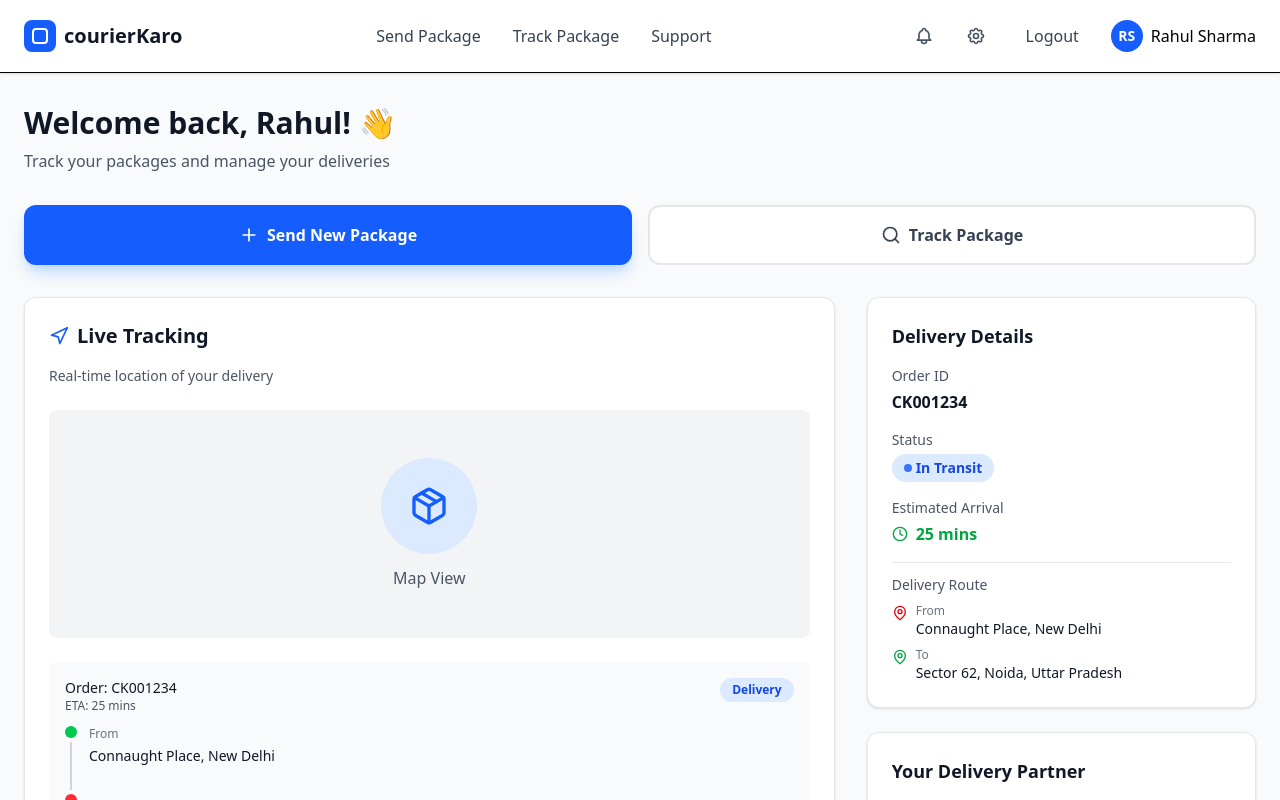
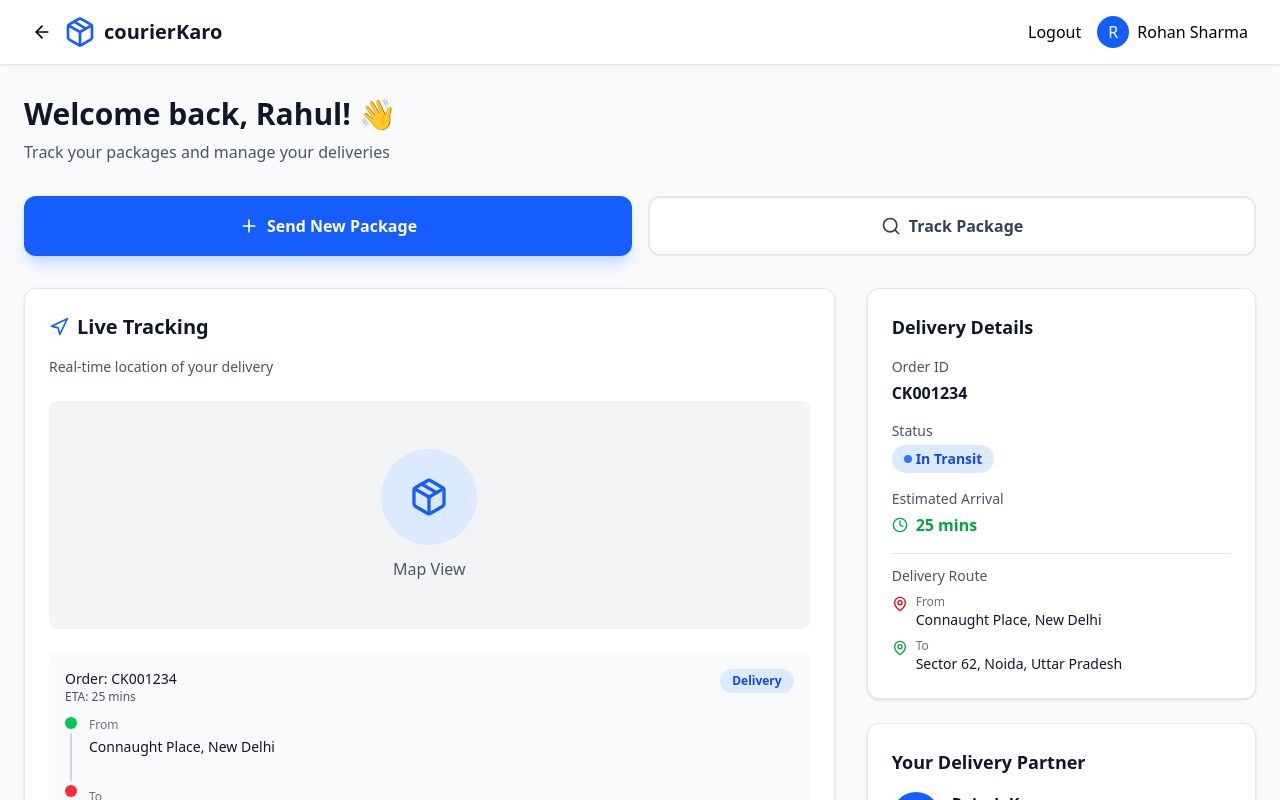
Before and after one commit to Aakarshpandey/CDAC-Courier-Service-Management, a React (Vite) app in the folder Frontend/Courier-Service-Management/: page /user-dashboard in a window 1280 px wide. Shown: the top 800 px of the page. Built offline with nearby package versions, Linux system fonts and the light colour scheme.

Commit message:
changed Navbar in user dashboard

```diff
--- a/Frontend/Courier-Service-Management/src/pages/BookingDetails/BookingDetails.jsx
+++ b/Frontend/Courier-Service-Management/src/pages/BookingDetails/BookingDetails.jsx
@@ -1,5 +1,6 @@
 import React, { useState, createContext, useContext } from 'react';
 import { MapPin, Package, CheckCircle, Clock, IndianRupee, ArrowLeft, ChevronRight } from 'lucide-react';
+import Navbar from '../../components/NavBar/Navbar';
 
 // Context for sharing booking data across pages
 const BookingContext = createContext();
@@ -53,45 +54,47 @@ const validateWeight = (weight, vehicleType) => {
   return { valid: true, message: '' };
 };
 
-// Navbar Component
-const Navbar = ({ onBack, showBackButton = true }) => {
-  return (
-    <header className="bg-white shadow-sm border-b">
-      <div className="max-w-7xl mx-auto px-6 py-4 flex items-center justify-between">
-        <div className="flex items-center gap-4">
-          {showBackButton && (
-            <button onClick={onBack} className="p-2 hover:bg-gray-100 rounded-lg transition">
-              <ArrowLeft size={20} />
-            </button>
-          )}
-          <div className="flex items-center gap-2">
-            <div className="w-8 h-8 bg-blue-600 rounded-lg flex items-center justify-center">
-              <div className="w-4 h-4 border-2 border-white rounded"></div>
-            </div>
-            <span className="font-semibold text-xl text-gray-900">courierKaro</span>
-          </div>
-        </div>
+const adminUser = { name: "Rohan Sharma" };
 
-        <div className="flex items-center gap-4">
-          <button className="p-2 hover:bg-gray-100 rounded-lg transition">
-            <svg className="w-5 h-5 text-gray-600" fill="none" stroke="currentColor" viewBox="0 0 24 24">
-              <path strokeLinecap="round" strokeLinejoin="round" strokeWidth={2} d="M15 17h5l-1.405-1.405A2.032 2.032 0 0118 14.158V11a6.002 6.002 0 00-4-5.659V5a2 2 0 10-4 0v.341C7.67 6.165 6 8.388 6 11v3.159c0 .538-.214 1.055-.595 1.436L4 17h5m6 0v1a3 3 0 11-6 0v-1m6 0H9" />
-            </svg>
-          </button>
-          <button className="px-4 py-2 text-gray-700 hover:bg-gray-100 rounded-lg transition">
-            Logout
-          </button>
-          <div className="flex items-center gap-2">
-            <div className="w-8 h-8 bg-blue-600 rounded-full flex items-center justify-center text-white font-semibold text-sm">
-              RS
-            </div>
-            <span className="font-medium">Rahul Sharma</span>
-          </div>
-        </div>
-      </div>
-    </header>
-  );
-};
+// // Navbar Component
+// const Navbar = ({ onBack, showBackButton = true }) => {
+//   return (
+//     <header className="bg-white shadow-sm border-b">
+//       <div className="max-w-7xl mx-auto px-6 py-4 flex items-center justify-between">
+//         <div className="flex items-center gap-4">
+//           {showBackButton && (
+//             <button onClick={onBack} className="p-2 hover:bg-gray-100 rounded-lg transition">
+//               <ArrowLeft size={20} />
+//             </button>
+//           )}
+//           <div className="flex items-center gap-2">
+//             <div className="w-8 h-8 bg-blue-600 rounded-lg flex items-center justify-center">
+//               <div className="w-4 h-4 border-2 border-white rounded"></div>
+//             </div>
+//             <span className="font-semibold text-xl text-gray-900">courierKaro</span>
+//           </div>
+//         </div>
+
+//         <div className="flex items-center gap-4">
+//           <button className="p-2 hover:bg-gray-100 rounded-lg transition">
+//             <svg className="w-5 h-5 text-gray-600" fill="none" stroke="currentColor" viewBox="0 0 24 24">
+//               <path strokeLinecap="round" strokeLinejoin="round" strokeWidth={2} d="M15 17h5l-1.405-1.405A2.032 2.032 0 0118 14.158V11a6.002 6.002 0 00-4-5.659V5a2 2 0 10-4 0v.341C7.67 6.165 6 8.388 6 11v3.159c0 .538-.214 1.055-.595 1.436L4 17h5m6 0v1a3 3 0 11-6 0v-1m6 0H9" />
+//             </svg>
+//           </button>
+//           <button className="px-4 py-2 text-gray-700 hover:bg-gray-100 rounded-lg transition">
+//             Logout
+//           </button>
+//           <div className="flex items-center gap-2">
+//             <div className="w-8 h-8 bg-blue-600 rounded-full flex items-center justify-center text-white font-semibold text-sm">
+//               RS
+//             </div>
+//             <span className="font-medium">Rahul Sharma</span>
+//           </div>
+//         </div>
+//       </div>
+//     </header>
+//   );
+// };
 
 // Progress Steps Component
 const ProgressSteps = ({ currentStep }) => {
@@ -909,10 +912,11 @@ const BookingFlowApp = () => {
   return (
     <BookingContext.Provider value={{ bookingData, updateBookingData }}>
       <div className="min-h-screen bg-gray-50">
-        <Navbar
+        {/* <Navbar
           onBack={goToPreviousStep}
           showBackButton={currentStep > 1}
-        />
+        /> */}
+        <Navbar user ={adminUser} />
         <ProgressSteps currentStep={currentStep} />
 
         {currentStep === 1 && (
--- a/Frontend/Courier-Service-Management/src/pages/UserDashboard/UserDashboard.jsx
+++ b/Frontend/Courier-Service-Management/src/pages/UserDashboard/UserDashboard.jsx
@@ -1,12 +1,13 @@
 import React, { useState } from 'react';
 import { Plus, Search, Navigation, Phone, MessageCircle, Clock, MapPin, Package } from 'lucide-react';
 import { useNavigate } from 'react-router-dom';
+import Navbar from '../../components/NavBar/Navbar';
 
 const UserDashboard = () => {
   const [activeTracking, setActiveTracking] = useState(true);
 
   const navigate = useNavigate();
-
+  const user = { name: "Rohan Sharma" }
   // Mock data
   const deliveryData = {
     orderId: 'CK001234',
@@ -43,57 +44,7 @@ const UserDashboard = () => {
 
   return (
     <div className="min-h-screen bg-gray-50">
-      {/* Enhanced Navbar */}
-      <header className="bg-white shadow-sm border-b">
-        <div className="max-w-7xl mx-auto px-6 py-4">
-          <div className="flex items-center justify-between">
-            {/* Logo */}
-            <div className="flex items-center gap-2">
-              <div className="w-8 h-8 bg-blue-600 rounded-lg flex items-center justify-center">
-                <div className="w-4 h-4 border-2 border-white rounded"></div>
-              </div>
-              <span className="font-semibold text-xl text-gray-900">courierKaro</span>
-            </div>
-
-            {/* Navigation Links */}
-            <nav className="hidden md:flex items-center gap-8">
-              <a href="#" className="text-gray-700 hover:text-blue-600 transition font-medium">
-                Send Package
-              </a>
-              <a href="#" className="text-gray-700 hover:text-blue-600 transition font-medium">
-                Track Package
-              </a>
-              <a href="#" className="text-gray-700 hover:text-blue-600 transition font-medium">
-                Support
-              </a>
-            </nav>
-
-            {/* Right side - Icons & User */}
-            <div className="flex items-center gap-4">
-              <button className="p-2 hover:bg-gray-100 rounded-lg transition">
-                <svg className="w-5 h-5 text-gray-600" fill="none" stroke="currentColor" viewBox="0 0 24 24">
-                  <path strokeLinecap="round" strokeLinejoin="round" strokeWidth={2} d="M15 17h5l-1.405-1.405A2.032 2.032 0 0118 14.158V11a6.002 6.002 0 00-4-5.659V5a2 2 0 10-4 0v.341C7.67 6.165 6 8.388 6 11v3.159c0 .538-.214 1.055-.595 1.436L4 17h5m6 0v1a3 3 0 11-6 0v-1m6 0H9" />
-                </svg>
-              </button>
-              <button className="p-2 hover:bg-gray-100 rounded-lg transition">
-                <svg className="w-5 h-5 text-gray-600" fill="none" stroke="currentColor" viewBox="0 0 24 24">
-                  <path strokeLinecap="round" strokeLinejoin="round" strokeWidth={2} d="M10.325 4.317c.426-1.756 2.924-1.756 3.35 0a1.724 1.724 0 002.573 1.066c1.543-.94 3.31.826 2.37 2.37a1.724 1.724 0 001.065 2.572c1.756.426 1.756 2.924 0 3.35a1.724 1.724 0 00-1.066 2.573c.94 1.543-.826 3.31-2.37 2.37a1.724 1.724 0 00-2.572 1.065c-.426 1.756-2.924 1.756-3.35 0a1.724 1.724 0 00-2.573-1.066c-1.543.94-3.31-.826-2.37-2.37a1.724 1.724 0 00-1.065-2.572c-1.756-.426-1.756-2.924 0-3.35a1.724 1.724 0 001.066-2.573c-.94-1.543.826-3.31 2.37-2.37.996.608 2.296.07 2.572-1.065z" />
-                  <path strokeLinecap="round" strokeLinejoin="round" strokeWidth={2} d="M15 12a3 3 0 11-6 0 3 3 0 016 0z" />
-                </svg>
-              </button>
-              <button onClick={() => navigate("/")}className="px-4 py-2 text-gray-700 hover:bg-gray-100 rounded-lg transition font-medium">
-                Logout
-              </button>
-              <div className="flex items-center gap-2">
-                <div className="w-8 h-8 bg-blue-600 rounded-full flex items-center justify-center text-white font-semibold text-sm">
-                  RS
-                </div>
-                <span className="font-medium">Rahul Sharma</span>
-              </div>
-            </div>
-          </div>
-        </div>
-      </header>
+  <Navbar user={user} />
 
       {/* Main Content */}
       <div className="max-w-7xl mx-auto px-6 py-8">
@@ -111,7 +62,7 @@ const UserDashboard = () => {
             <Plus size={20} />
             Send New Package
           </button>
-          <button onClick={() => navigate("/trackpackage")} className="bg-white text-gray-700 py-4 px-6 rounded-xl font-semibold hover:bg-gray-50 transition flex items-center justify-center gap-2 border-2 border-gray-200">
+          <button onClick={() => navigate("/track-package")} className="bg-white text-gray-700 py-4 px-6 rounded-xl font-semibold hover:bg-gray-50 transition flex items-center justify-center gap-2 border-2 border-gray-200">
             <Search size={20} />
             Track Package
           </button>
```
